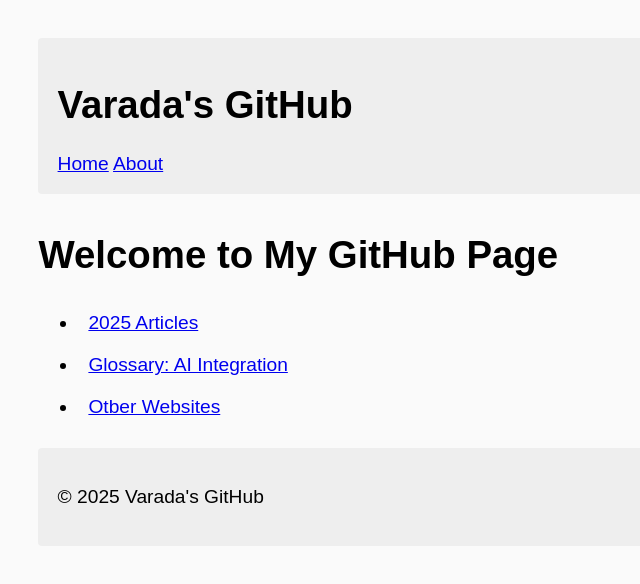
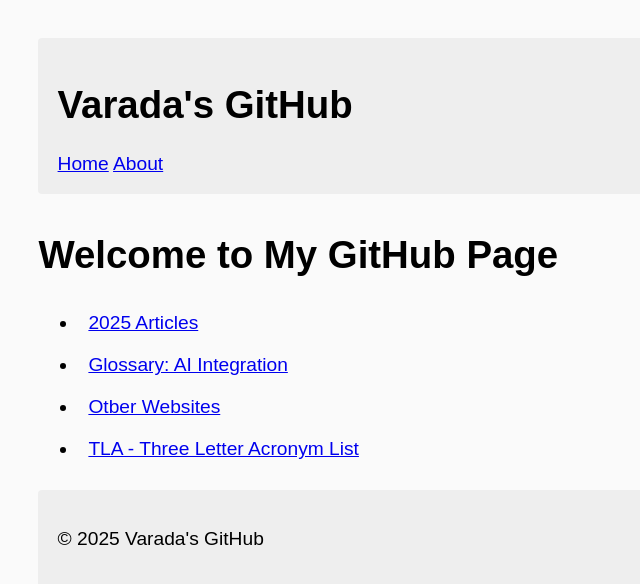
Before and after one commit to ivarada/ivarada.github.io, a Jekyll site: the page built from index.md, in a window 1280 px wide. Shown: the top 584 px of the page, without its empty margins (0-640 px from the left). Built offline with Jekyll 4.4.1, drawn with Linux system fonts in a browser that asks for light colours.

Commit message:
Add TLA link to index.md

```diff
--- a/index.md
+++ b/index.md
@@ -8,3 +8,4 @@ title: Home
 - [2025 Articles](/2025.html)
 - [Glossary: AI Integration](Glossary-AI-Integration.html)
 - [Otber Websites](websites.html)
+- [TLA - Three Letter Acronym List](html/tla.html)
```
